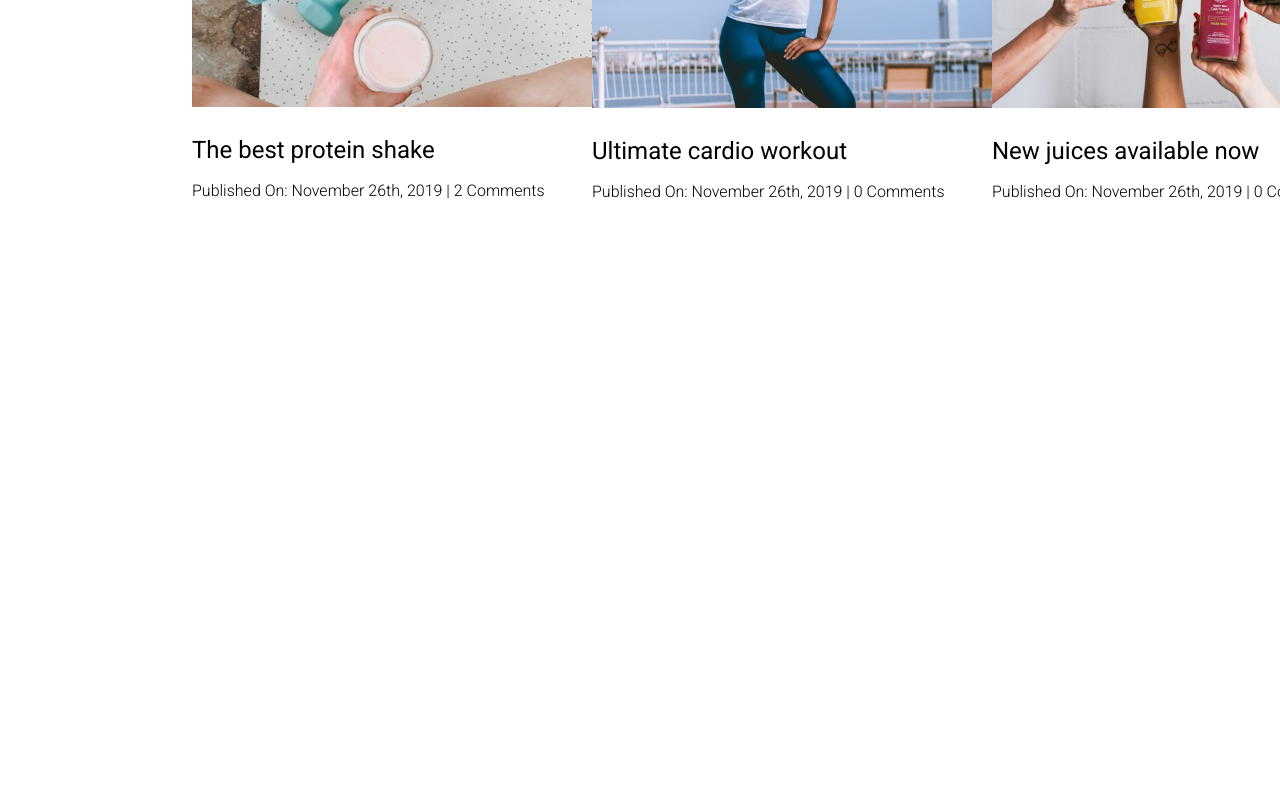
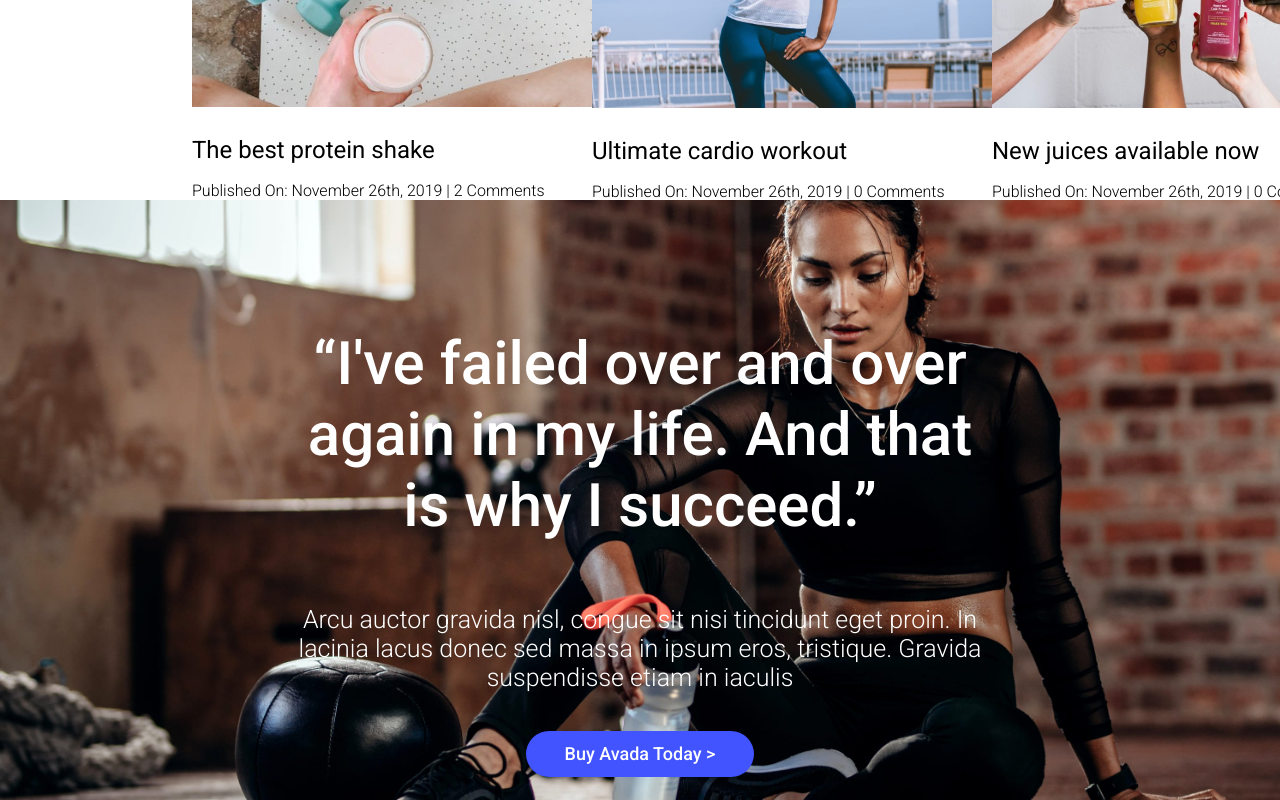
Before and after one commit to DavideTarantino/proj-html-vuejs, a Vue app in the folder format-vue/: page / in a window 1280 px wide. Shown: the part 4439-5239 px from the top of the page. Before the commit the page ends 4640 px from the top, so only its background shows below. Built offline with nearby package versions, Linux system fonts and the light colour scheme.

Commit message:
aggiunta sezione 7

```diff
--- a/format-vue/src/App.vue
+++ b/format-vue/src/App.vue
@@ -6,6 +6,7 @@
     import SectionFour from './Components/Main/SectionFour.vue'
     import SectionFive from './Components/Main/SectionFive.vue'
     import SectionSix from './Components/Main/SectionSix.vue'
+    import SectionSeven from './Components/Main/SectionSeven.vue'
 
     export default {
         components:{
@@ -15,7 +16,8 @@
             SectionThree,
             SectionFour,
             SectionFive,
-            SectionSix
+            SectionSix,
+            SectionSeven
         },
         data(){
             return{}
@@ -34,6 +36,7 @@
         <SectionFour/>
         <SectionFive/>
         <SectionSix/>
+        <SectionSeven/>
     </main>
 </template>
 
--- /dev/null
+++ b/format-vue/src/Components/Main/SectionSeven.vue
@@ -0,0 +1,69 @@
+<script>
+    export default {
+        name: 'SectionSeven',
+        data(){
+            return{}
+        }
+    }
+</script>
+
+<template>
+    <main>
+        <div>
+            <h1>“I've failed over and over again in my life. And that is why I succeed.”</h1>
+            <p>Arcu auctor gravida nisl, congue sit nisi tincidunt eget proin. In lacinia lacus donec sed massa in ipsum eros, tristique. Gravida suspendisse etiam in iaculis</p>
+            <button>Buy Avada Today ></button>
+        </div>
+    </main>
+</template>
+
+<style lang="scss" scoped>
+@use '../../Styles/partials/mixins' as*;
+
+    main{
+        background-image: url(../../../public/Imgaes/banner2-2x.jpg);
+        height: 75vh;
+        background-size: cover;
+        background-repeat: no-repeat;
+
+        div{
+            display: flex;
+            flex-direction: column;
+            justify-content: center;
+            align-items: center;
+            padding-top: 10%;
+
+            h1{
+                width: 55%;
+                color: white;
+                font-size: 60px;
+                text-align: center;
+            }
+
+            p{
+                color: white;
+                margin-top: 5%;
+                width: 55%;
+                text-align: center;
+                font-size: 25px;
+                font-weight: 300;
+            }
+
+            button{
+                margin-top: 3%;
+                padding-block: 1%;
+                padding-inline: 3%;
+                background-color: #4154FF;
+                color: white;
+                border-radius: 50px;
+                border: none;
+                font-size: 18px;
+                cursor: pointer;
+            }
+
+            button:hover{
+                background-color: #FF414B;
+            }
+        }
+    }
+</style>
```
